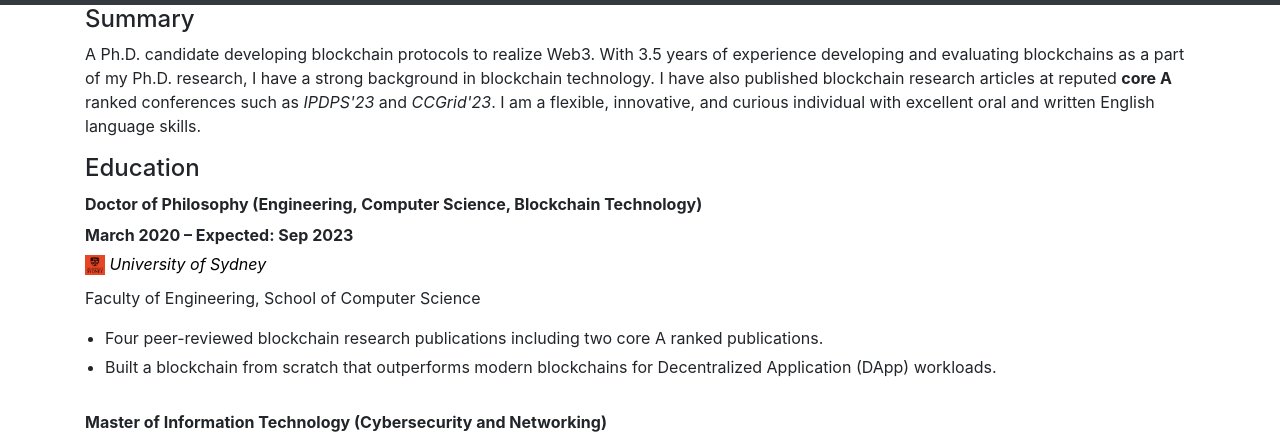
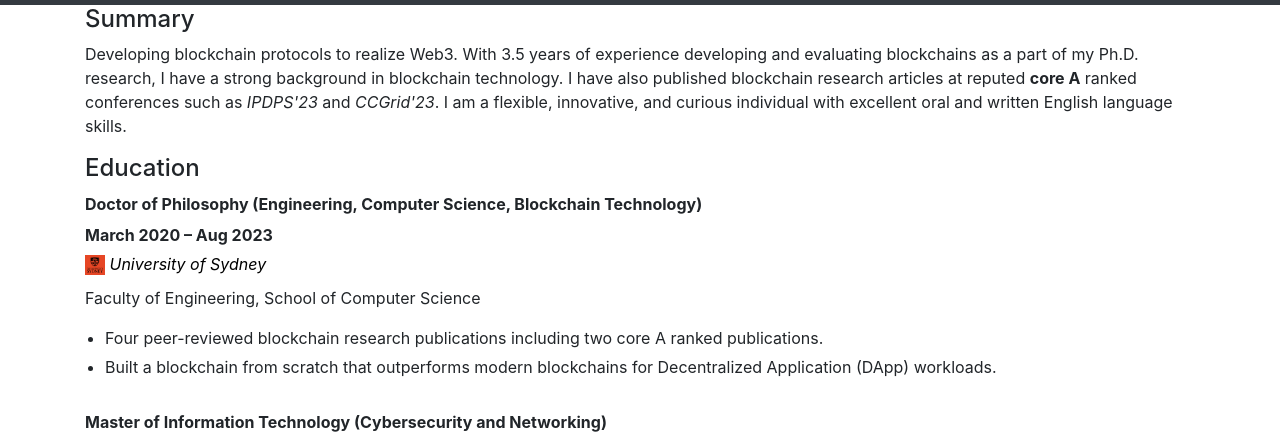
Before and after one commit to deepalt92/My-page, a website: page public/index.html in a window 1280 px wide. Shown: the part 51-489 px from the top of the page. Drawn offline with nearby package versions, Linux system fonts and the light colour scheme; no server answers; files whose address does not match are found by name.

Commit message:
Update index.html

```diff
--- a/public/index.html
+++ b/public/index.html
@@ -46,7 +46,7 @@
   <section>
     <div class="container">
       <h4>Summary</h4>
-      <p>A Ph.D. candidate developing blockchain protocols to realize Web3. With 3.5 years of experience developing and evaluating blockchains as a part of my Ph.D. research, I have a strong background in blockchain technology. I have also published blockchain research articles at reputed <b>core A</b> ranked conferences such as <i>IPDPS'23</i> and <i>CCGrid'23</i>. I am a flexible, innovative, and curious individual with excellent oral and written English language skills.</p>
+      <p> Developing blockchain protocols to realize Web3. With 3.5 years of experience developing and evaluating blockchains as a part of my Ph.D. research, I have a strong background in blockchain technology. I have also published blockchain research articles at reputed <b>core A</b> ranked conferences such as <i>IPDPS'23</i> and <i>CCGrid'23</i>. I am a flexible, innovative, and curious individual with excellent oral and written English language skills.</p>
     </div>
   </section>
 
@@ -58,7 +58,7 @@
         <h5>
           <span class="degree">Doctor of Philosophy (Engineering, Computer Science, Blockchain Technology)</span>
         </h5>
-        <p class="date">March 2020 – Expected: Sep 2023</p>
+        <p class="date">March 2020 – Aug 2023</p>
         <p class="institution">
           <img src="USyd-icon.png" alt="University Icon" class="institution-icon">
           <a href="https://www.sydney.edu.au/">University of Sydney</a>
```
